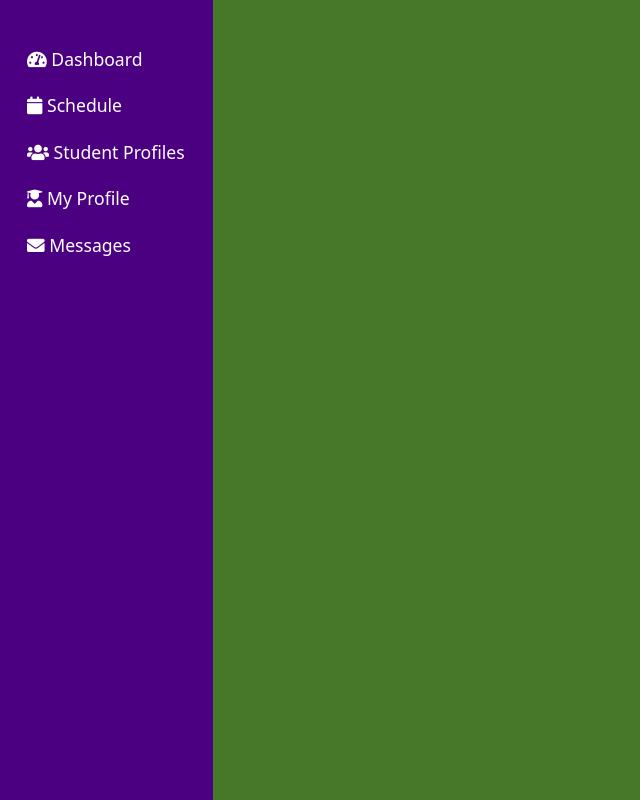
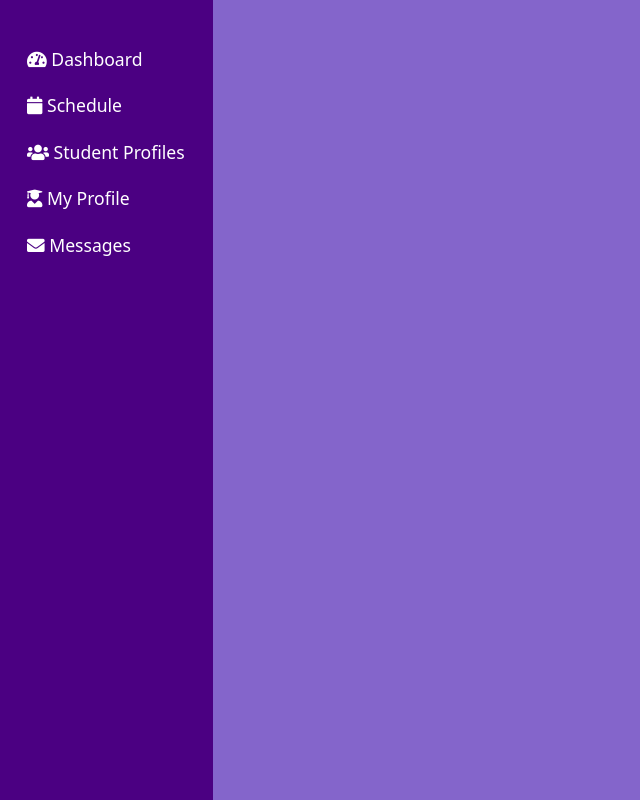
Before and after one commit to arhamzahid23571113/Team-Aardvark, a Django app: template tutorials/templates/dashboard_base.html in a window 1280 px wide. Shown: the part 62-862 px from the top of the page, without its empty margins (0-640 px from the left). Run offline with Django 3.2, Linux system fonts and the light colour scheme; the template is opened without the code that fills it, so the values that code supplies are empty; some libraries are stand-ins or nearby versions.

Commit message:
minor colour change to background

```diff
--- a/static/dashboard_style.css
+++ b/static/dashboard_style.css
@@ -36,7 +36,7 @@
 /* Light background for the main content area to create contrast */
 main {
     padding-top: 20px;
-    background-color: #477827 !important;
+    background-color: #8465cb !important;
 }
 
 /* Card styling */
```
